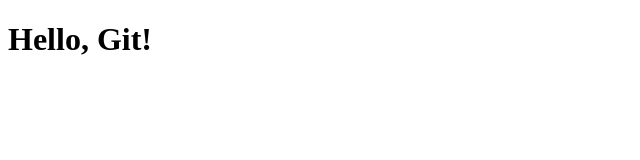
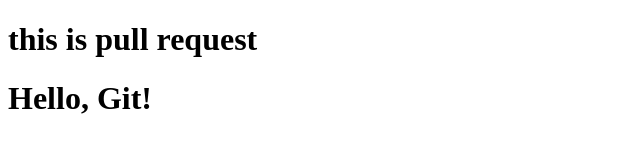
Before and after one commit to VijaykumarBoddupalli/gitProject, a plain HTML site: page index.html in a window 1280 px wide. Shown: the whole page, without its empty margins (0-640 px from the left). Drawn offline with Linux system fonts and the light colour scheme.

Commit message:
Update index.html

```diff
--- a/index.html
+++ b/index.html
@@ -4,6 +4,7 @@
     <meta charset="UTF-8">
     <meta name="viewport" content="width=device-width, initial-scale=1.0">
     <title>My Git Project</title>
+<h1>this is pull request</h1>
 </head>
 <body>
     <h1>Hello, Git!</h1>
```
